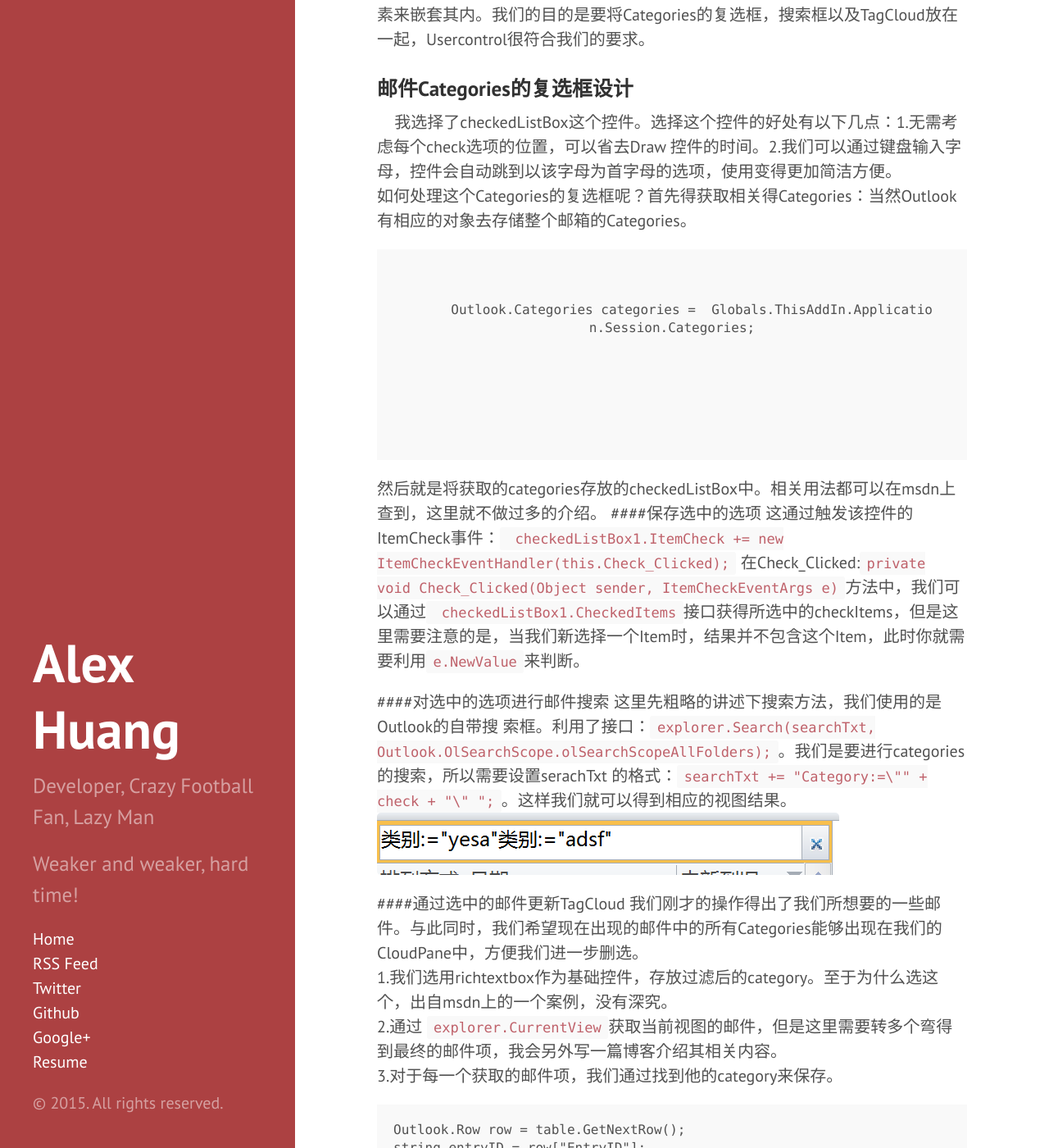
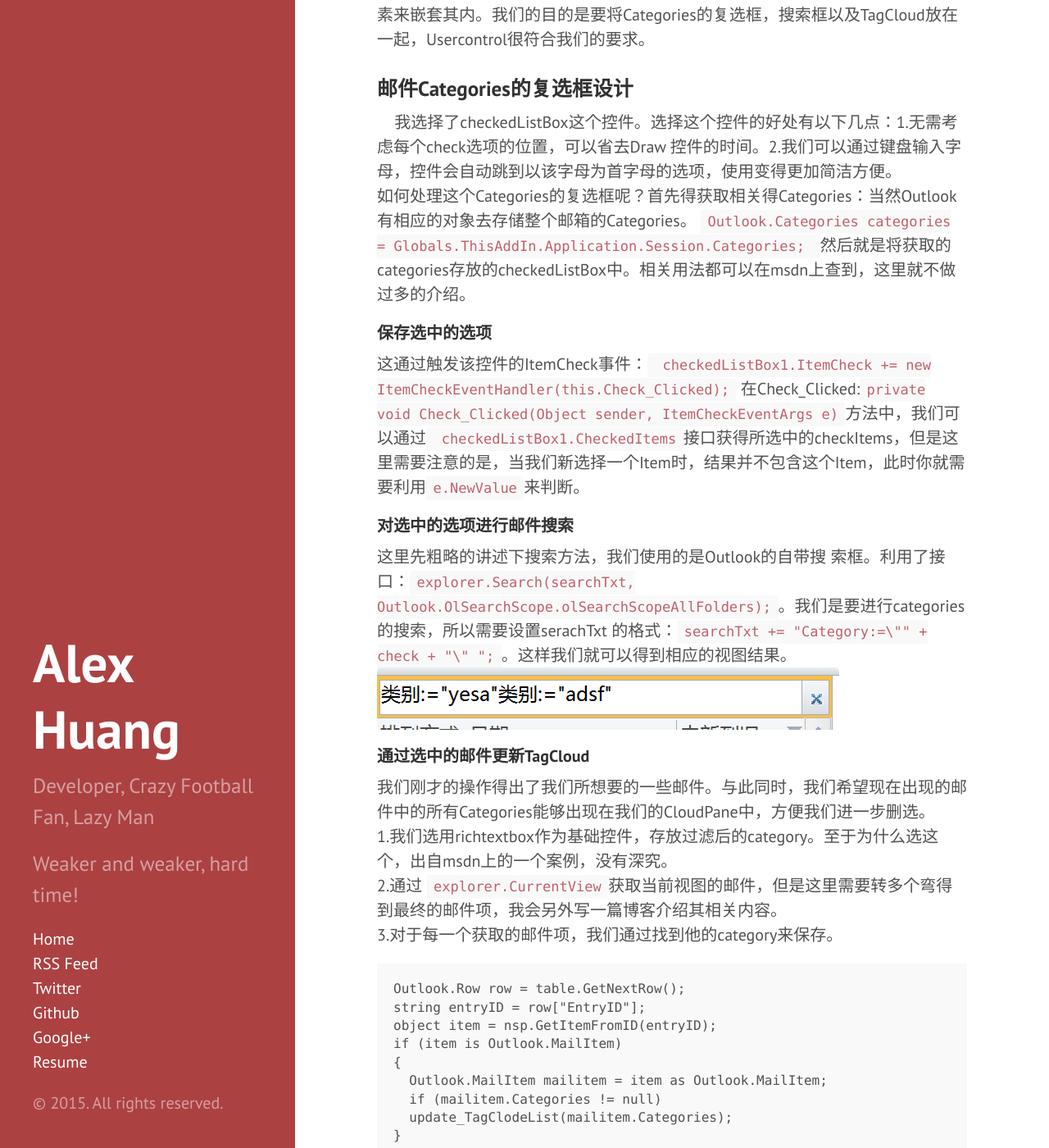
Before and after one commit to huanghaihui/alexhuang, a Jekyll site: the page built from _posts/2015-02-04-Travel-in-Outlook.md, in a window 1280 px wide and 1400 px high, scrolled down 207 px. Shown: the whole window at 82% size. Built offline with Jekyll 4.4.1, drawn with Linux system fonts in a browser that asks for light colours; some of the changed text lies outside the part shown.

Commit message:
update tag <pre>

```diff
--- a/_posts/2015-02-04-Travel-in-Outlook.md
+++ b/_posts/2015-02-04-Travel-in-Outlook.md
@@ -8,10 +8,9 @@ permalink: /2015/02/04/outlookdev2
 ###邮件Categories的复选框设计
 &nbsp;&nbsp;&nbsp;&nbsp;我选择了checkedListBox这个控件。选择这个控件的好处有以下几点：1.无需考虑每个check选项的位置，可以省去Draw 控件的时间。2.我们可以通过键盘输入字母，控件会自动跳到以该字母为首字母的选项，使用变得更加简洁方便。
 <br>     如何处理这个Categories的复选框呢？首先得获取相关得Categories：当然Outlook有相应的对象去存储整个邮箱的Categories。
-<pre><code> {% highlight c# by lineos%}
+<code>
      Outlook.Categories categories =  Globals.ThisAddIn.Application.Session.Categories;
-     {% endhighlight%}
-     </code></pre>
+     </code>
 然后就是将获取的categories存放的checkedListBox中。相关用法都可以在msdn上查到，这里就不做过多的介绍。
 ####保存选中的选项
 这通过触发该控件的ItemCheck事件：<code> checkedListBox1.ItemCheck += new ItemCheckEventHandler(this.Check_Clicked);</code>
@@ -46,7 +45,7 @@ if (item is Outlook.MailItem)
 
 ####搜索框刷新checkedListBox控件
 这里的目的是希望能够通过在搜索框的输入来进行刷新更新。这个做法比较简单，我们获取搜索框中的内容，然后对check列表进行扫描，包含搜索框中字段的则保留，不然清除。
-<pre><code>String text = this.searchBox.Text;
+<code>String text = this.searchBox.Text;
 shownList.Clear();
 shownList.AddRange(itemList);
 foreach (string check in itemList)
@@ -65,13 +64,14 @@ foreach (string item in shownList) items.Add(item);
 shownList.Clear();
 shownList.AddRange(items.OrderBy(i => i).ToArray());
 refreshChecker();
-</code></pre>
+</code>
+
 我们首先将存留的选项保存到list中，然后更新输出list。
-<pre><code>private void refreshChecker()
+<code>private void refreshChecker()
 {
   checkedListBox1.Items.Clear();
   foreach (string item in shownList)
   checkedListBox1.Items.Add(item, CheckState.Unchecked);
-  }</code></pre>
+  }</code>
 这样就可以保持搜索框及时更新了。
 ![Alt "searchBox"](/images/searchBox.png)
```
